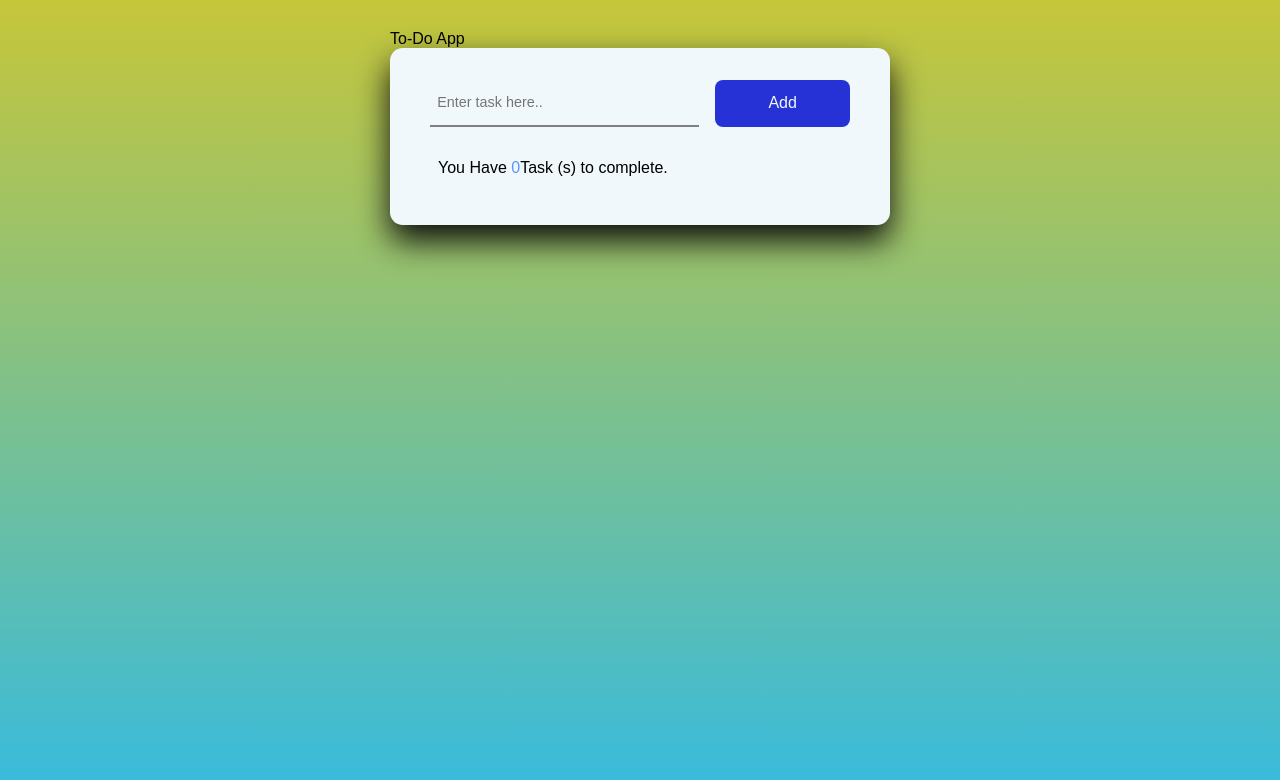
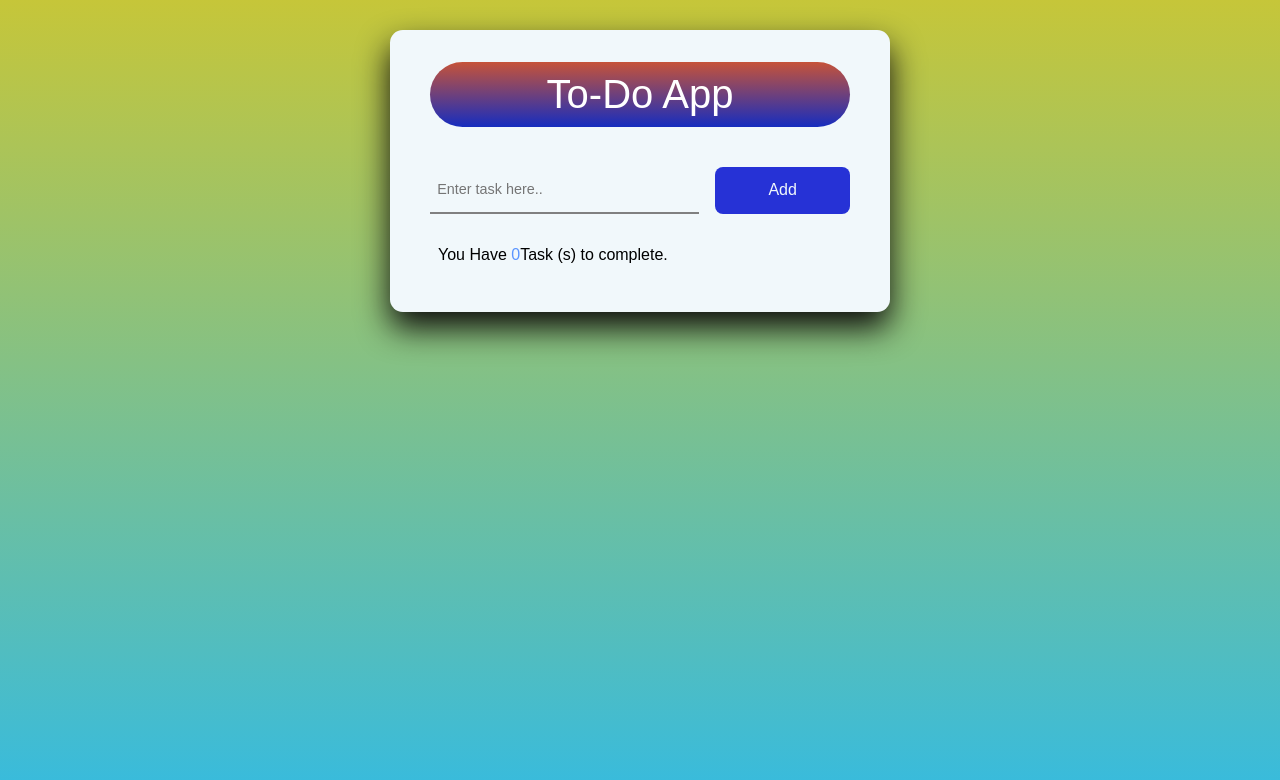
Before and after one commit to KUNDAN5678/To-Do-App, a plain HTML site: page index.html in a window 1280 px wide. Drawn offline with Linux system fonts and the light colour scheme.

Commit message:
first commit

```diff
--- a/index.html
+++ b/index.html
@@ -11,8 +11,9 @@
 <body>
 
     <div class ="app">
-        To-Do App
+
         <div class="container">
+            <P id="todo">To-Do App</P>
             <div id="wrapper">
                 <input type="text" placeholder="Enter task here.." />
             <button id ="add-btn">Add</button>
--- a/styles.css
+++ b/styles.css
@@ -24,6 +24,18 @@ body{
     box-shadow: 0 1em 2em rgb(14, 13, 13);
     border-radius: 0.8em;
 
+}
+#todo{
+    text-align: center;
+    /* padding: 1em 0.5em; */
+    margin-bottom: 1em ;
+    padding: 10px;
+    font-weight:100px;
+    font-size: 40px;
+    background:linear-gradient(rgb(198, 83, 57),rgb(22, 45, 191));
+
+    border-radius: 1em;
+    color: #ffffff;
 }
 #wrapper{
     position: relative;
```
